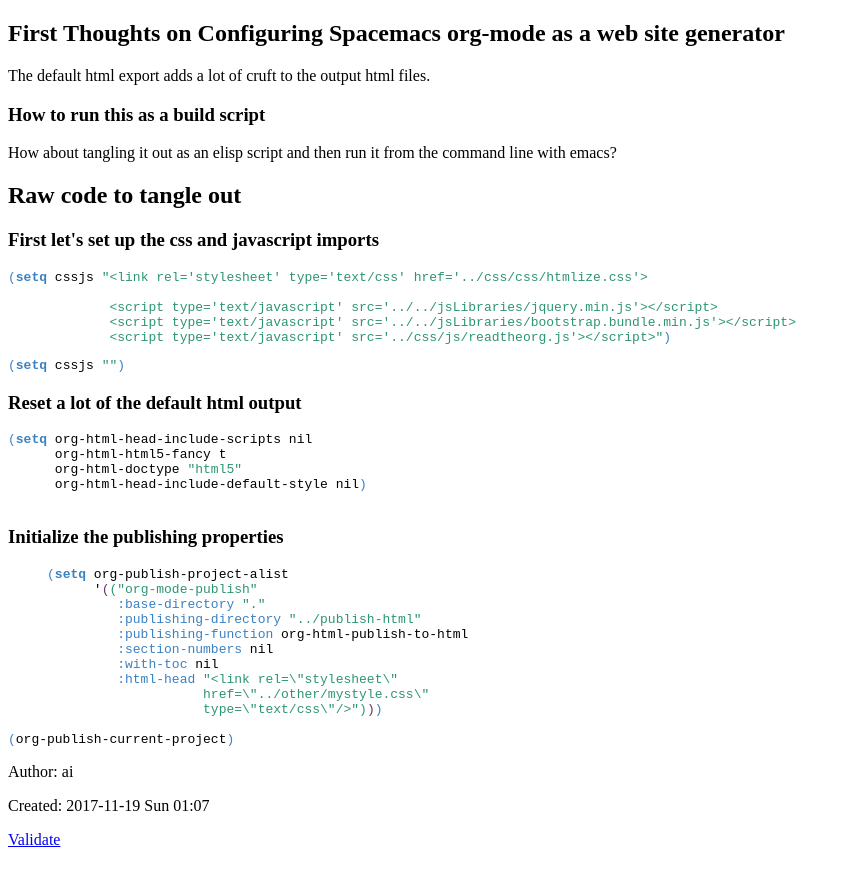
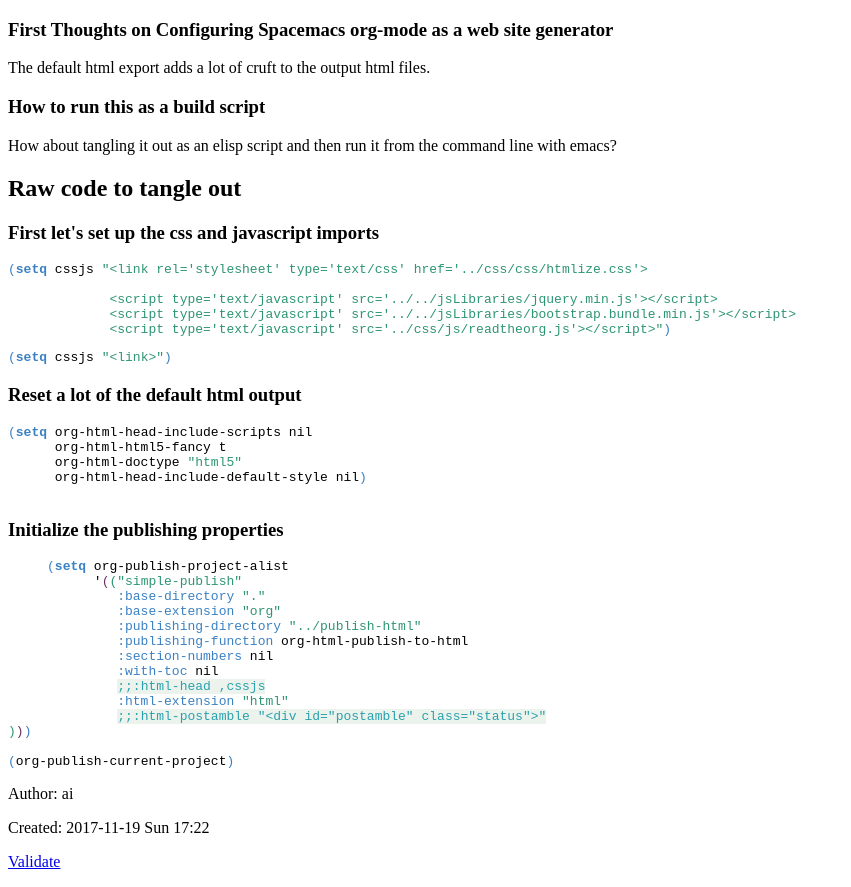
Before and after one commit to jskksj/simple-publish, a plain HTML site: page publish-html/simple-publish.html in a window 1280 px wide. Shown: the whole page, without its empty margins (0-851 px from the left). Before the commit the page ends 865 px from the top, so only its background shows below. Drawn offline with Linux system fonts and the light colour scheme.

```diff
--- a/publish-html/simple-publish.html
+++ b/publish-html/simple-publish.html
@@ -1,42 +1,40 @@
 <!DOCTYPE html>
 <html lang="en">
 <head>
-<!-- 2017-11-19 Sun 01:07 -->
+<!-- 2017-11-19 Sun 17:22 -->
 <meta charset="utf-8">
 <meta name="viewport" content="width=device-width, initial-scale=1">
 <title>&lrm;</title>
 <meta name="generator" content="Org mode">
 <meta name="author" content="ai">
-<link rel="stylesheet"
-                         href="../other/mystyle.css"
-                         type="text/css"/>
 </head>
 <body>
 <div id="content">
-<div id="outline-container-orgd1249fc" class="outline-2">
-<h2 id="orgd1249fc">First Thoughts on Configuring Spacemacs org-mode as a web site generator</h2>
-<div class="outline-text-2" id="text-orgd1249fc">
+<div id="outline-container-orga62246e" class="outline-3">
+<h3 id="orga62246e">First Thoughts on Configuring Spacemacs org-mode as a web site generator</h3>
+<div class="outline-text-3" id="text-orga62246e">
 <p>
 The default html export adds a lot of cruft to the output html files.
 </p>
 </div>
-<div id="outline-container-org50c7b6d" class="outline-3">
-<h3 id="org50c7b6d">How to run this as a build script</h3>
-<div class="outline-text-3" id="text-org50c7b6d">
+</div>
+<div id="outline-container-org6b50ba4" class="outline-3">
+<h3 id="org6b50ba4">How to run this as a build script</h3>
+<div class="outline-text-3" id="text-org6b50ba4">
 <p>
 How about tangling it out as an elisp script and then run it from the command line with emacs?
 </p>
 </div>
 </div>
+
+
+<div id="outline-container-orgdc64091" class="outline-2">
+<h2 id="orgdc64091">Raw code to tangle out</h2>
+<div class="outline-text-2" id="text-orgdc64091">
 </div>
-
-<div id="outline-container-orgc8de38c" class="outline-2">
-<h2 id="orgc8de38c">Raw code to tangle out</h2>
-<div class="outline-text-2" id="text-orgc8de38c">
-</div>
-<div id="outline-container-org7ac8095" class="outline-3">
-<h3 id="org7ac8095">First let's set up the css and javascript imports</h3>
-<div class="outline-text-3" id="text-org7ac8095">
+<div id="outline-container-org82c3d9f" class="outline-3">
+<h3 id="org82c3d9f">First let's set up the css and javascript imports</h3>
+<div class="outline-text-3" id="text-org82c3d9f">
 <div class="org-src-container">
 <pre class="src src-emacs-lisp"><span style="color: #3a81c3;">(</span><span style="color: #3a81c3; font-weight: bold;">setq</span> cssjs <span style="color: #2d9574;">"&lt;link rel='stylesheet' type='text/css' href='../css/css/htmlize.css'&gt;</span>
 
@@ -47,15 +45,15 @@
 </div>
 
 <div class="org-src-container">
-<pre class="src src-emacs-lisp"><span style="color: #3a81c3;">(</span><span style="color: #3a81c3; font-weight: bold;">setq</span> cssjs <span style="color: #2d9574;">""</span><span style="color: #3a81c3;">)</span>
+<pre class="src src-emacs-lisp"><span style="color: #3a81c3;">(</span><span style="color: #3a81c3; font-weight: bold;">setq</span> cssjs <span style="color: #2d9574;">"&lt;link&gt;"</span><span style="color: #3a81c3;">)</span>
 </pre>
 </div>
 </div>
 </div>
 
-<div id="outline-container-org90cab8c" class="outline-3">
-<h3 id="org90cab8c">Reset a lot of the default html output</h3>
-<div class="outline-text-3" id="text-org90cab8c">
+<div id="outline-container-org773047e" class="outline-3">
+<h3 id="org773047e">Reset a lot of the default html output</h3>
+<div class="outline-text-3" id="text-org773047e">
 <div class="org-src-container">
 <pre class="src src-emacs-lisp"><span style="color: #3a81c3;">(</span><span style="color: #3a81c3; font-weight: bold;">setq</span> org-html-head-include-scripts nil
       org-html-html5-fancy t
@@ -67,20 +65,22 @@
 </div>
 </div>
 
-<div id="outline-container-org5a144b4" class="outline-3">
-<h3 id="org5a144b4">Initialize the publishing properties</h3>
-<div class="outline-text-3" id="text-org5a144b4">
+<div id="outline-container-orgc35c3c9" class="outline-3">
+<h3 id="orgc35c3c9">Initialize the publishing properties</h3>
+<div class="outline-text-3" id="text-orgc35c3c9">
 <div class="org-src-container">
 <pre class="src src-emacs-lisp">     <span style="color: #3a81c3;">(</span><span style="color: #3a81c3; font-weight: bold;">setq</span> org-publish-project-alist
-           '<span style="color: #6c3163;">(</span><span style="color: #2d9574;">(</span><span style="color: #2d9574;">"org-mode-publish"</span>
+           '<span style="color: #6c3163;">(</span><span style="color: #2d9574;">(</span><span style="color: #2d9574;">"simple-publish"</span>
               <span style="color: #3a81c3;">:base-directory</span> <span style="color: #2d9574;">"."</span>
+              <span style="color: #3a81c3;">:base-extension</span> <span style="color: #2d9574;">"org"</span>
               <span style="color: #3a81c3;">:publishing-directory</span> <span style="color: #2d9574;">"../publish-html"</span>
               <span style="color: #3a81c3;">:publishing-function</span> org-html-publish-to-html
               <span style="color: #3a81c3;">:section-numbers</span> nil
               <span style="color: #3a81c3;">:with-toc</span> nil
-              <span style="color: #3a81c3;">:html-head</span> <span style="color: #2d9574;">"&lt;link rel=\"stylesheet\"</span>
-<span style="color: #2d9574;">                         href=\"../other/mystyle.css\"</span>
-<span style="color: #2d9574;">                         type=\"text/css\"/&gt;"</span><span style="color: #2d9574;">)</span><span style="color: #6c3163;">)</span><span style="color: #3a81c3;">)</span>
+              <span style="color: #2aa1ae; background-color: #ecf3ec;">;;</span><span style="color: #2aa1ae; background-color: #ecf3ec;">:html-head ,cssjs</span>
+              <span style="color: #3a81c3;">:html-extension</span> <span style="color: #2d9574;">"html"</span>
+              <span style="color: #2aa1ae; background-color: #ecf3ec;">;;</span><span style="color: #2aa1ae; background-color: #ecf3ec;">:html-postamble "&lt;div id="postamble" class="status"&gt;"</span>
+<span style="color: #2d9574;">)</span><span style="color: #6c3163;">)</span><span style="color: #3a81c3;">)</span>
 
 <span style="color: #3a81c3;">(</span>org-publish-current-project<span style="color: #3a81c3;">)</span>
 </pre>
@@ -91,7 +91,7 @@
 </div>
 <div id="postamble" class="status">
 <p class="author">Author: ai</p>
-<p class="date">Created: 2017-11-19 Sun 01:07</p>
+<p class="date">Created: 2017-11-19 Sun 17:22</p>
 <p class="validation"><a href="http://validator.w3.org/check?uri=referer">Validate</a></p>
 </div>
 </body>
```
Also changed, not shown: 1 other file.
